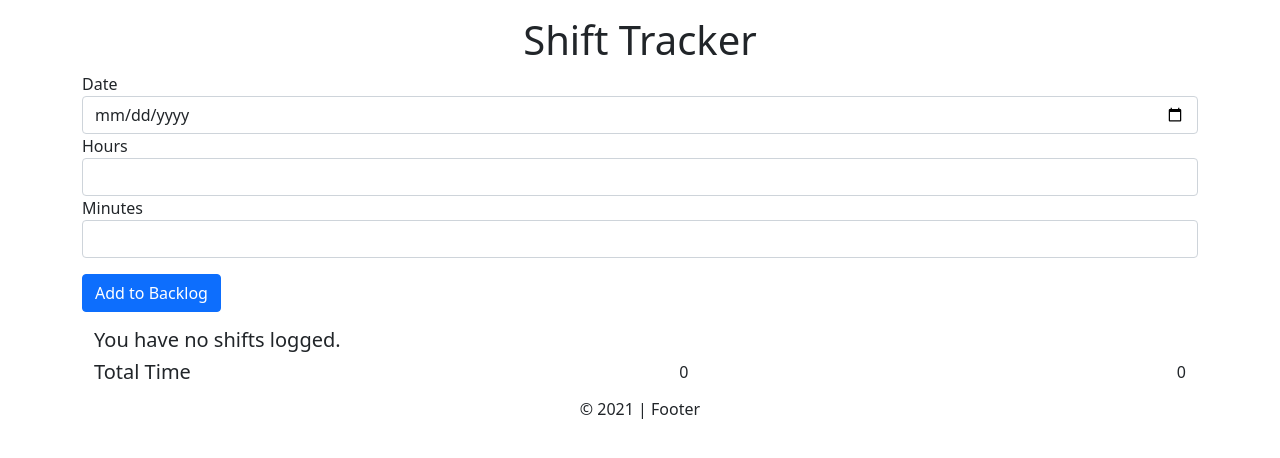
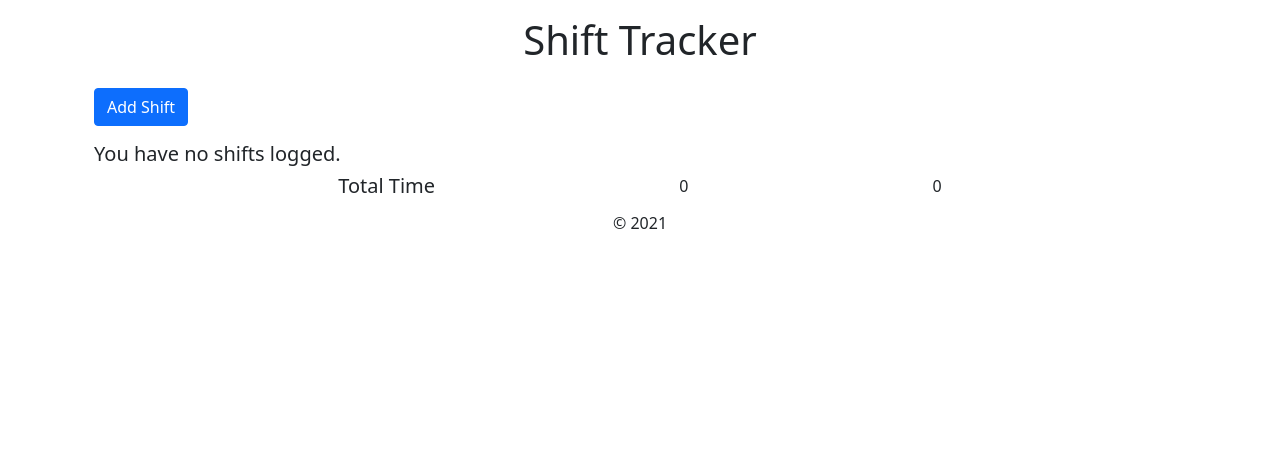
Before and after one commit to tsimian/shift_tracker, a React (Create React App) app: page / in a window 1280 px wide. Shown: the top 458 px of the page. Built offline with nearby package versions, Linux system fonts and the light colour scheme.

Commit message:
Added open/close function to form

```diff
--- a/src/components/Footer.js
+++ b/src/components/Footer.js
@@ -1,7 +1,7 @@
 const Footer = () => {
     return (
         <div className="text-center">
-            <h6>&copy; 2021 | Footer</h6>
+            <h6>&copy; 2021</h6>
         </div>
     )
 }
--- a/src/components/Logger.js
+++ b/src/components/Logger.js
@@ -1,6 +1,9 @@
+import {useState} from 'react'
 import uuid from 'react-uuid'
 
 const Logger = ({ setShifts }) => {
+    const [showForm, setShowForm] = useState(false);
+
 
     const updateLog = (e) => {
         e.preventDefault()
@@ -21,8 +24,12 @@ const Logger = ({ setShifts }) => {
     }
 
     return (
-        <div>
-            <form onSubmit={updateLog} id="form">
+        <div className="container">
+            <div className="btn-wrapper">
+                {/* Form Add/Cancel Btns */}
+                <button type="submit" id="add-btn" className={!showForm ? "btn btn-primary mt-3" : "btn btn-danger mt-3"} onClick={() => setShowForm(!showForm)}>{!showForm ? 'Add Shift' : 'Cancel'}</button>
+            </div>
+            {showForm && <form onSubmit={updateLog} id="form">
                 <div className="form-group">
                     <label htmlFor="date">Date</label>
                     <input type="date" className="form-control" id="date" />
@@ -35,8 +42,9 @@ const Logger = ({ setShifts }) => {
                     <label htmlFor="minutes">Minutes</label>
                     <input type="number" className="form-control" id="minutes" />
                 </div>
-                <button type="submit" className="btn btn-primary mt-3">Add to Backlog</button>
+                <button type="submit" className="btn btn-success mt-3">Submit</button>
             </form>
+            }
         </div>
     )
 }
--- a/src/components/TotalTime.js
+++ b/src/components/TotalTime.js
@@ -4,14 +4,14 @@ const TotalTime = ({ shifts }) => {
     const allMins = shifts.map(shift => parseInt(shift.minutes))
 
     // Get sum of all hours and minutes
-    const totalHours = allHours.reduce((a, b) => a + b, 0)
-    const totalMins = allMins.reduce((a, b) => a + b, 0)
+    let totalHours = allHours.reduce((a, b) => a + b, 0)
+    let totalMins = allMins.reduce((a, b) => a + b, 0)
 
     return (
-        <div className="container total-wrapper">
+        <div className="container total-wrapper d-flex justify-content-evenly">
             <h5>Total Time</h5>
-            <p>{totalHours}</p>
-            <p>{totalMins}</p>
+            <p>{totalMins >= 60 ? totalHours += 1 : totalHours}</p>
+            <p>{totalMins >= 60 ? totalMins % 60 : totalMins}</p>
         </div>
     )
 }
--- a/src/index.css
+++ b/src/index.css
@@ -8,6 +8,11 @@ body {
   padding: 1rem;
   height: auto;
   min-height: 100vh;
+}
+
+#add-btn:focus {
+  outline: none;
+  box-shadow: none;
 }
 
 .dlt-btn {
```
